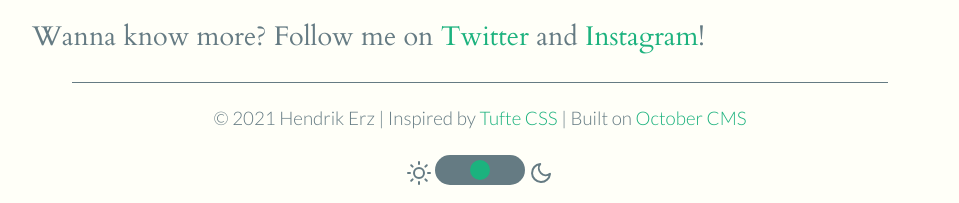
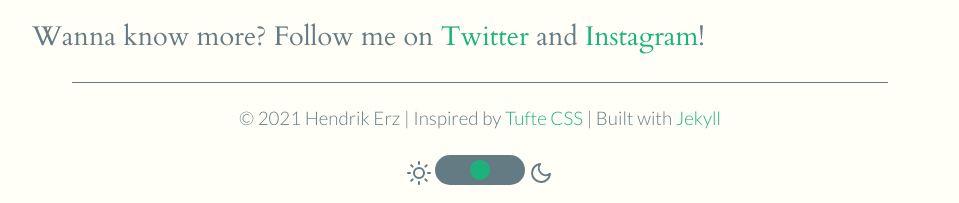
Before and after one commit to nathanlesage/homepage, a Jekyll site: the page built from index.md, in a window 1280 px wide. Shown: the part 1310-1513 px from the top of the page, without its empty margins (160-1119 px from the left). Built offline with Jekyll 4.4.1, drawn with Linux system fonts in a browser that asks for light colours; nearby versions of some CDN libraries.

Commit message:
Add Readme and fix footer links

```diff
--- a/_includes/footer.html
+++ b/_includes/footer.html
@@ -2,7 +2,7 @@
   <p>
       &copy; {{ 'now' | date: "%Y" }} Hendrik Erz |
       Inspired by <a href="https://edwardtufte.github.io/tufte-css/" target="_blank" rel="nofollow">Tufte CSS</a> |
-      Built on <a href="https://www.octobercms.com/" target="_blank" rel="nofollow">October CMS</a>
+      Built with <a href="https://jekyllrb.com/" target="_blank" rel="nofollow">Jekyll</a>
   </p>
   <!-- Display a toggle so that users can choose which mode they want -->
   <div>
```
Also changed, not shown: README.md (added).
